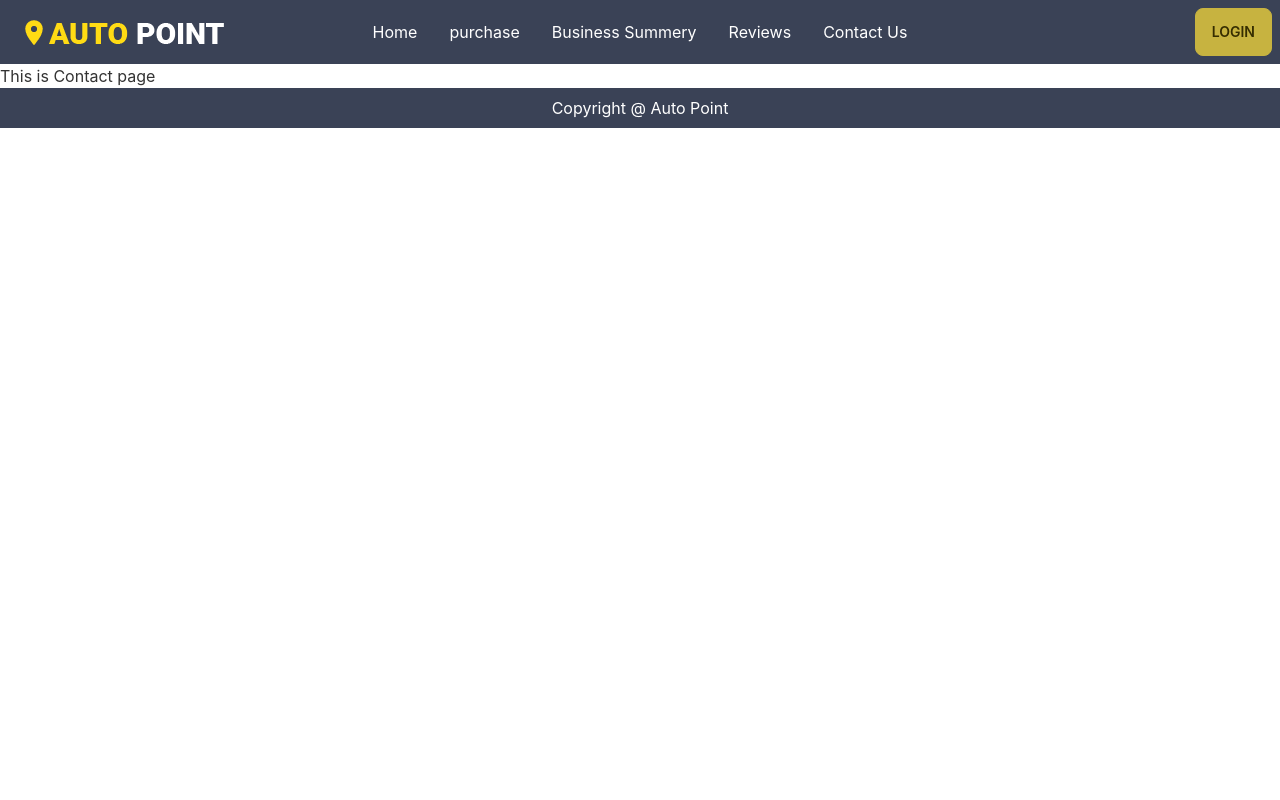
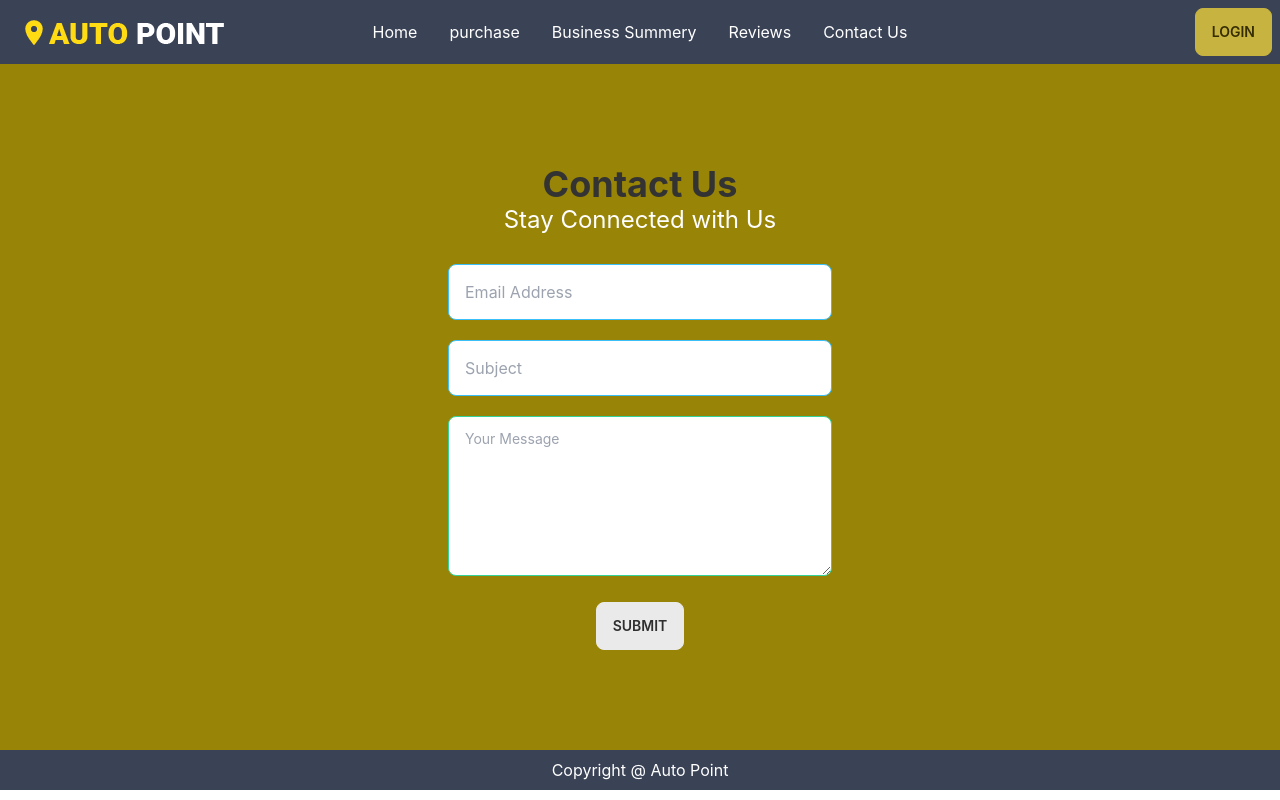
Before and after one commit to Anirbanjyoti/parts-manufacturer, a React (Create React App) app: page /contact in a window 1280 px wide. Built offline with nearby package versions, Linux system fonts and the light colour scheme.

Commit message:
contact us

```diff
--- a/src/Home/Contact.js
+++ b/src/Home/Contact.js
@@ -1,11 +1,46 @@
-import React from 'react';
+import React from "react";
+// import bgBlue from "../../assets/images/appointment.png";
 
 const Contact = () => {
-    return (
-        <div>
-            <h1>This is Contact page</h1>
-        </div>
-    );
+  return (
+    <section
+      style={{
+        // background: `url(${bgBlue})`,
+        background:"#988406",
+        backgroundSize: "contain",
+        padding:"100px 0"
+      }}
+    >
+      <div className="text-center">
+        <h1 className="text-4xl font-bold">Contact Us</h1>
+        <p className="text-white text-2xl">Stay Connected with Us</p>
+      </div>
+      <div className="w-60 md:w-80 lg:w-96 m-auto text-center mt-2">
+        <form>
+          <input
+            type="email"
+            placeholder="Email Address"
+            className="input input-bordered input-info w-full my-5 h-14"
+          />
+          <br></br>
+          <input
+            type="text"
+            placeholder="Subject"
+            className="input input-bordered input-info w-full h-14"
+          />
+          <br></br>
+          <textarea
+            className="textarea textarea-success w-full h-40 my-5"
+            placeholder="Your Message"
+          ></textarea>
+          <br></br>
+          <button className="btn btn-primary" type="submit">
+            Submit
+          </button>
+        </form>
+      </div>
+    </section>
+  );
 };
 
 export default Contact;
--- a/src/Home/Home.js
+++ b/src/Home/Home.js
@@ -1,6 +1,7 @@
 import React from 'react';
 import Business from './Business';
 import Carousel from './Carousel';
+import Contact from './Contact';
 import Reviews from './Reviews';
 import Tools from './Tools';
 
@@ -11,6 +12,7 @@ const Home = () => {
             <Tools></Tools>
             <Business></Business>
             <Reviews></Reviews>
+            <Contact></Contact>
         </div>
     );
 };
```
